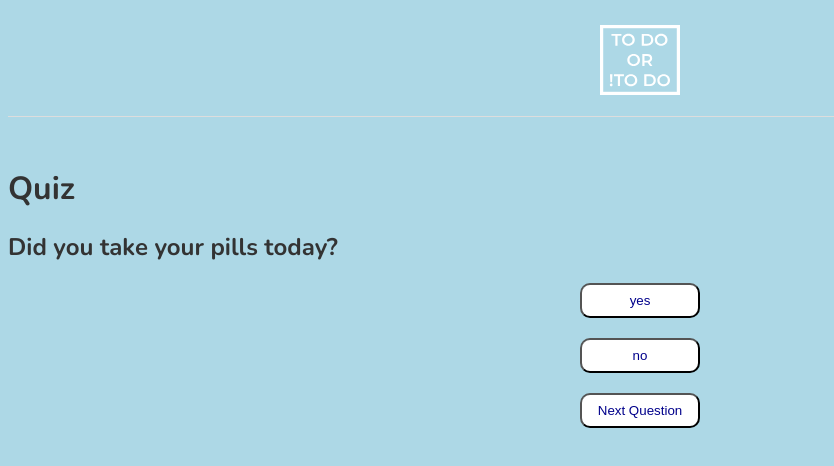
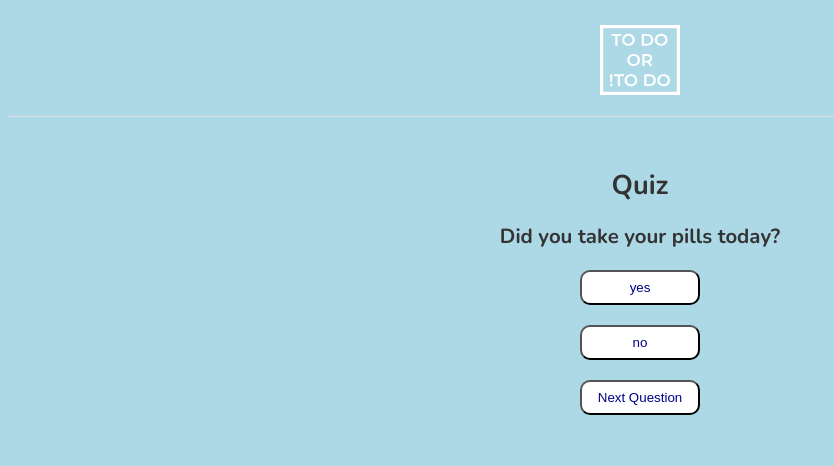
Before and after one commit to rymarktron/health-app, a Next.js app: page / in a window 1280 px wide. Both pictures are taken after a click on the button "Start". Shown: the top 466 px of the page, without its empty margins (0-834 px from the left). Built offline with nearby package versions, Linux system fonts and the light colour scheme.

Commit message:
add more questions

```diff
--- a/components/Quiz.js
+++ b/components/Quiz.js
@@ -1,5 +1,6 @@
 import { useState , useContext } from "react";
 import { QuizContext } from './QuizContext';
+import styles from '@/styles/Home.module.css'
 
 const Questions = [
     {
@@ -10,6 +11,12 @@ const Questions = [
     },
     {
         prompt: "Did you read the newspaper this morning?",
+        optionA: "yes",
+        optionB: "no",
+        answer: "A",
+    },
+    {
+        prompt: "Have you called a relative or friend today?",
         optionA: "yes",
         optionB: "no",
         answer: "A",
@@ -66,8 +73,11 @@ const Quiz = () => {
 
     return (
         <>
-            <h1>Quiz</h1>
-            <h2>{Questions[currentQuestion].prompt}</h2>
+            <div className={styles.blurb}>
+                <h1>Quiz</h1>
+                <h2>{Questions[currentQuestion].prompt}</h2>
+            </div>
+
             <div className = "options">
                 <button onClick={() =>setOptionSelected("A")}> {Questions[currentQuestion].optionA}</button>
                 <button onClick={() =>setOptionSelected("B")}> {Questions[currentQuestion].optionB}</button>
```
